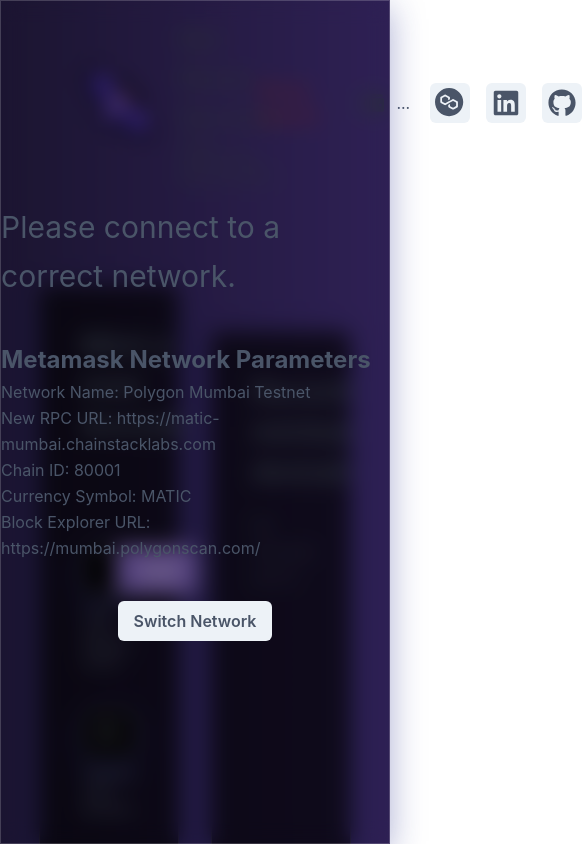
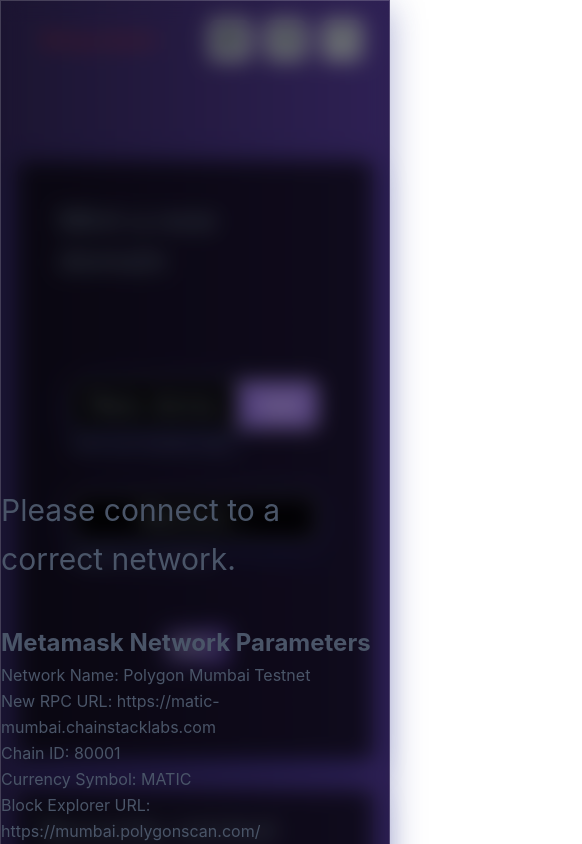
Before and after one commit to BraianVaylet/buildspace-bat-domains-ui, a Next.js app: page /dashboard in a window 390 px wide. Shown: the top 844 px of the page, 582 px wide, since content can reach past the window. Built offline with nearby package versions, Linux system fonts and the light colour scheme.

Commit message:
minimal responsive

```diff
--- a/components/Layout.jsx
+++ b/components/Layout.jsx
@@ -42,7 +42,7 @@
       align={'center'}
       justify={'flex-start'}
       w={'100%'}
-      minH={'100vh'}
+      minH={['100%', '100%', '100vh', '100vh']}
       bgGradient='linear(to-l, purple.700, purple.900)'
     >
       {head}
@@ -52,9 +52,9 @@
         justify={'space-between'}
         w={'100%'}
         p={5}
-        px={20}
+        px={[5, 5, 20, 20]}
       >
-        <Flex w={'100%'}>
+        <Flex w={'100%'} display={['none', 'none', 'flex', 'flex']}>
           <Flex
             align={'center'}
             justify={'space-between'}
@@ -63,10 +63,11 @@
             <Image
               src={LOGO.src}
               alt={`logo ${title}`}
-              w={20}
-              h={20}
+              w={[5, 5, 20, 20]}
+              h={[5, 5, 20, 20]}
             />
             <Flex
+              display={['none', 'none', 'flex', 'flex']}
               direction={'column'}
               align={'flex-start'}
               justify={'center'}
@@ -110,6 +111,7 @@
         <Text px={'5'}>|</Text>
 
         <Flex
+          display={['none', 'none', 'flex', 'flex']}
           align={'center'}
           justify={'space-between'}
         >
@@ -118,7 +120,13 @@
         </Flex>
 
         {themes && (
-          <Tooltip hasArrow label={'Change theme'} bg={'gray.900'} color={'white'}>
+          <Tooltip
+            display={['none', 'none', 'block', 'block']}
+            hasArrow
+            label={'Change theme'}
+            bg={'gray.900'}
+            color={'white'}
+          >
             <IconButton
               mx={2}
               _hover={{
@@ -135,7 +143,14 @@
           </Tooltip>
         )}
         {contract.map((ctr, index) => (
-          <Tooltip key={ctr.title + index} hasArrow label={ctr.title} bg={'gray.900'} color={'white'}>
+          <Tooltip
+            display={['none', 'none', 'block', 'block']}
+            key={ctr.title + index}
+            hasArrow
+            label={ctr.title}
+            bg={'gray.900'}
+            color={'white'}
+          >
             <IconButton
               mx={2}
               _hover={{
@@ -159,7 +174,13 @@
             />
           </Tooltip>
         ))}
-        <Tooltip hasArrow label={'linkedin'} bg={'gray.900'} color={'white'}>
+        <Tooltip
+          display={['none', 'none', 'block', 'block']}
+          hasArrow
+          label={'linkedin'}
+          bg={'gray.900'}
+          color={'white'}
+        >
           <IconButton
             mx={2}
             _hover={{
@@ -172,7 +193,13 @@
             icon={<Icon as={FaLinkedin} w={7} h={7} />}
           />
         </Tooltip>
-        <Tooltip hasArrow label={'github'} bg={'gray.900'} color={'white'}>
+        <Tooltip
+          display={['none', 'none', 'block', 'block']}
+          hasArrow
+          label={'github'}
+          bg={'gray.900'}
+          color={'white'}
+        >
           <IconButton
             mx={2}
             _hover={{
@@ -197,7 +224,7 @@
           (
             <Flex
               w={'100%'}
-              h={'100vh'}
+              h={['100%', '100%', '100vh', '100vh']}
               direction={'column'}
               align={'center'}
               justify={'center'}
--- a/pages/dashboard.jsx
+++ b/pages/dashboard.jsx
@@ -220,20 +220,21 @@
       contract={[CONTRACT.BAT_NAME_SERVICE]}
     >
       <Flex
-        direction={'row'}
+        direction={['column', 'column', 'row', 'row']}
         align={'center'}
         justify={'space-between'}
         w={'100%'}
         pb={5}
         pt={20}
-        px={'10%'}
+        px={['2%', '2%', '10%', '10%']}
       >
         {/* Form */}
         <Flex
           direction={'column'}
           align={'center'}
           justify={'center'}
-          w={'45%'}
+          w={['95%', '95%', '45%', '45%']}
+          mb={['30px', '30px', '0px', '0px']}
         >
           {/* New Domain */}
           {!editView && (
@@ -550,14 +551,14 @@
           direction={'column'}
           align={'center'}
           justify={'center'}
-          w={'45%'}
+          w={['95%', '95%', '45%', '45%']}
         >
           <Flex
             w={'100%'}
             align={'flex-start'}
             justify={'flex-start'}
             direction={'column'}
-            p={10}
+            p={[5, 5, 10, 10]}
             backgroundColor={'rgba( 0, 0, 0, 0.65 )'}
             boxShadow={'0 8px 32px 0 rgba( 31, 38, 135, 0.37 )'}
             backdropFilter={'blur( 10.5px )'}
@@ -629,9 +630,9 @@
                     }}
                   >
                     <Flex
-                      direction={'row'}
+                      direction={['column', 'column', 'row', 'row']}
                       justify={'flex-start'}
-                      align={'center'}
+                      align={['flex-start', 'flex-start', 'center', 'center']}
                       w={'100%'}
                       pb={2}
                     >
@@ -656,7 +657,9 @@
                         </Text>
                       </Flex>
                       { element.owner === currentAccount && (
-                        <Flex>
+                        <Flex
+                          my={['10px', '10px', '0px', '0px']}
+                        >
                           <Link
                             href={`https://testnets.opensea.io/assets/mumbai/${CONTRACT.BAT_NAME_SERVICE.ADDRESS}/${element.id}`}
                             ml={5}
@@ -710,7 +713,7 @@
                     <Text
                       pt={2}
                       color={'purple.300'}
-                      fontSize={'sm'}
+                      fontSize={['xs', 'xs', 'sm', 'sm']}
                     >
                       [{element.owner}]
                     </Text>
```
Also changed, not shown: pages/index.jsx (+5 -28 lines).
